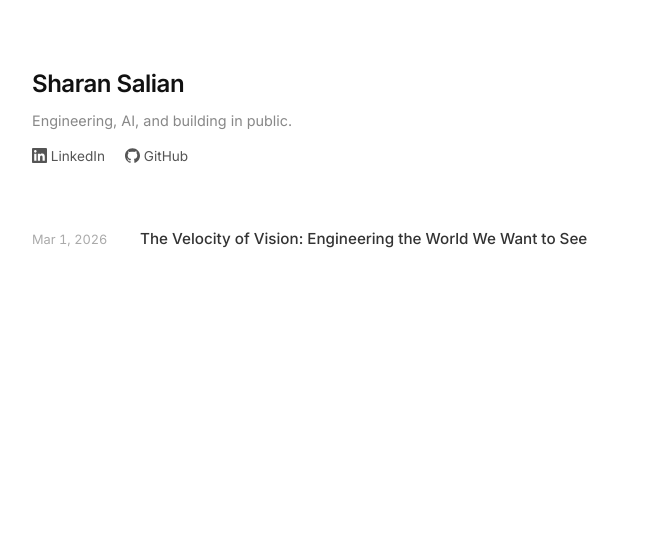
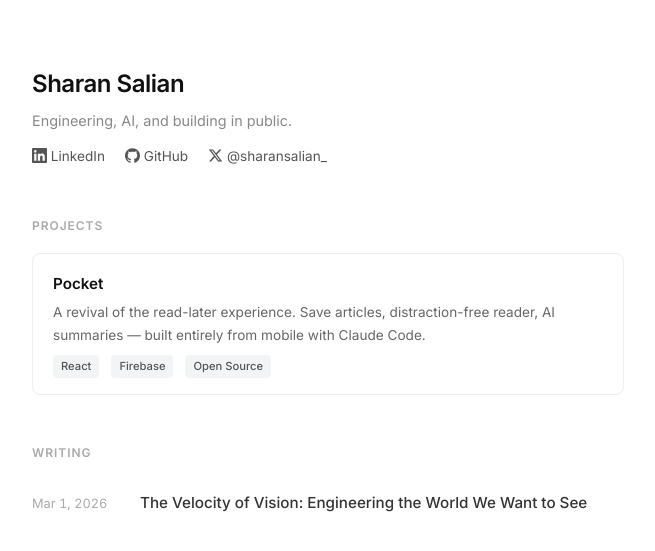
Before and after one commit to sharansalian/sharansalian.github.io, a Jekyll site: the page built from index.html, in a window 1280 px wide. Shown: the top 551 px of the page, without its empty margins (312-967 px from the left). Built offline with Jekyll 4.4.1, drawn with Linux system fonts in a browser that asks for light colours.

Commit message:
Update index.html from sharan-os-core

```diff
--- a/index.html
+++ b/index.html
@@ -59,6 +59,32 @@ layout: null
     }
     .posts a:hover { color: #0969da; }
     .empty { color: #aaa; font-size: 0.9rem; }
+
+    /* Projects */
+    .section-title {
+      font-size: 0.75rem; font-weight: 600; text-transform: uppercase;
+      letter-spacing: 0.08em; color: #aaa; margin-bottom: 1rem;
+    }
+    .projects { margin-bottom: 3rem; }
+    .project {
+      border: 1px solid #eee; border-radius: 8px; padding: 1rem 1.25rem;
+      margin-bottom: 0.75rem; transition: border-color 0.15s;
+    }
+    .project:hover { border-color: #ccc; }
+    .project-name {
+      font-size: 0.95rem; font-weight: 600; color: #111;
+      text-decoration: none; transition: color 0.15s;
+    }
+    .project-name:hover { color: #0969da; }
+    .project-desc { font-size: 0.85rem; color: #666; margin-top: 0.25rem; }
+    .project-meta {
+      display: flex; gap: 0.75rem; margin-top: 0.5rem;
+      font-size: 0.75rem; color: #aaa;
+    }
+    .project-tag {
+      background: #f3f4f6; color: #555; padding: 0.125rem 0.5rem;
+      border-radius: 4px; font-size: 0.7rem; font-weight: 500;
+    }
   </style>
 </head>
 <body>
@@ -75,9 +101,27 @@ layout: null
           <svg viewBox="0 0 24 24"><path d="M12 .297c-6.63 0-12 5.373-12 12 0 5.303 3.438 9.8 8.205 11.385.6.113.82-.258.82-.577 0-.285-.01-1.04-.015-2.04-3.338.724-4.042-1.61-4.042-1.61C4.422 18.07 3.633 17.7 3.633 17.7c-1.087-.744.084-.729.084-.729 1.205.084 1.838 1.236 1.838 1.236 1.07 1.835 2.809 1.305 3.495.998.108-.776.417-1.305.76-1.605-2.665-.3-5.466-1.332-5.466-5.93 0-1.31.465-2.38 1.235-3.22-.135-.303-.54-1.523.105-3.176 0 0 1.005-.322 3.3 1.23.96-.267 1.98-.399 3-.405 1.02.006 2.04.138 3 .405 2.28-1.552 3.285-1.23 3.285-1.23.645 1.653.24 2.873.12 3.176.765.84 1.23 1.91 1.23 3.22 0 4.61-2.805 5.625-5.475 5.92.42.36.81 1.096.81 2.22 0 1.606-.015 2.896-.015 3.286 0 .315.21.69.825.57C20.565 22.092 24 17.592 24 12.297c0-6.627-5.373-12-12-12"/></svg>
           GitHub
         </a>
+        <a href="https://x.com/sharansalian_" target="_blank" rel="noopener" title="X (Twitter)">
+          <svg viewBox="0 0 24 24"><path d="M18.244 2.25h3.308l-7.227 8.26 8.502 11.24H16.17l-5.214-6.817L4.99 21.75H1.68l7.73-8.835L1.254 2.25H8.08l4.713 6.231zm-1.161 17.52h1.833L7.084 4.126H5.117z"/></svg>
+          @sharansalian_
+        </a>
       </nav>
     </div>
 
+    <div class="projects">
+      <div class="section-title">Projects</div>
+      <div class="project">
+        <a class="project-name" href="https://github.com/sharansalian/pocket" target="_blank" rel="noopener">Pocket</a>
+        <p class="project-desc">A revival of the read-later experience. Save articles, distraction-free reader, AI summaries — built entirely from mobile with Claude Code.</p>
+        <div class="project-meta">
+          <span class="project-tag">React</span>
+          <span class="project-tag">Firebase</span>
+          <span class="project-tag">Open Source</span>
+        </div>
+      </div>
+    </div>
+
+    <div class="section-title">Writing</div>
     {% if site.posts.size > 0 %}
     <ul class="posts">
       {% for post in site.posts %}
```
